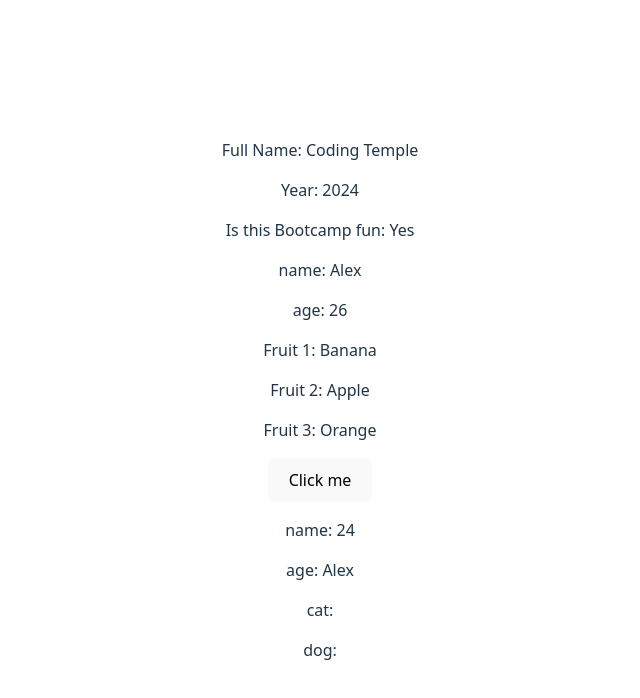
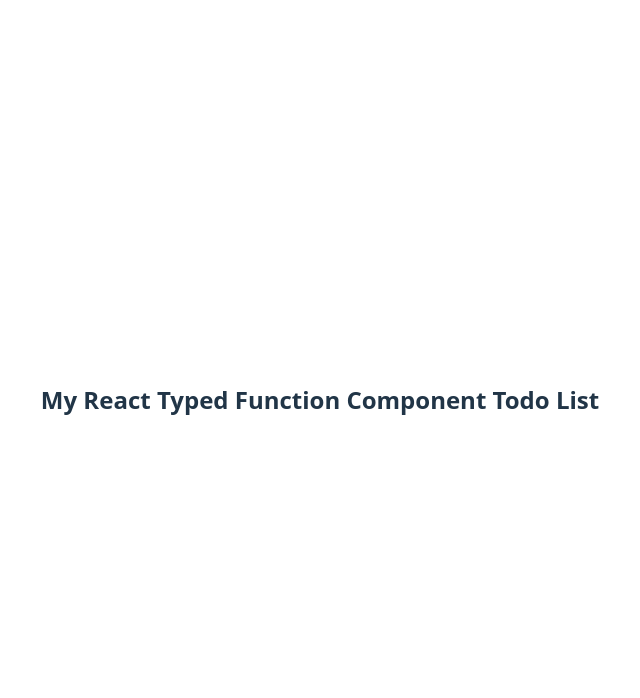
Before and after one commit to DhanushkaChandimal/React-with-Typescript-Redux-AuthO, a React (Vite) app: page / in a window 1280 px wide. Shown: the top 698 px of the page, without its empty margins (320-960 px from the left). Built offline with nearby package versions, Linux system fonts and the light colour scheme.

Commit message:
Created todoList component

```diff
--- a/src/App.tsx
+++ b/src/App.tsx
@@ -1,64 +1,68 @@
 import './App.css'
+import TodoList from './components/TodoList';
 
 function App(){
 
-  const fullName: string = "Coding Temple"
-  const year: number = 2024
-  const isThisBootCampFun: boolean = true;
-  const fruits: string[] = ['Banana','Apple','Orange']
+  // const fullName: string = "Coding Temple"
+  // const year: number = 2024
+  // const isThisBootCampFun: boolean = true;
+  // const fruits: string[] = ['Banana','Apple','Orange']
 
-  type Person = {
-    name: string;
-    age: number;
-  };
+  // type Person = {
+  //   name: string;
+  //   age: number;
+  // };
 
-  const person1: Person = {
-    name: "Alex",
-    age: 26,
-  };
+  // const person1: Person = {
+  //   name: "Alex",
+  //   age: 26,
+  // };
 
-  const shapeShifter: any = {
-    name: 24,
-    age: 'Alex'
-  }
+  // const shapeShifter: any = {
+  //   name: 24,
+  //   age: 'Alex'
+  // }
 
-  const printToConsole = (value: string): void => {
-    console.log(value);
-  }
+  // const printToConsole = (value: string): void => {
+  //   console.log(value);
+  // }
 
-  const cat: null = null;
-  const dog: undefined = undefined;
-  console.log('cat ',cat);
-  console.log('dog',dog);
+  // const cat: null = null;
+  // const dog: undefined = undefined;
+  // console.log('cat ',cat);
+  // console.log('dog',dog);
 
-  // define a type for basic data types
-  type Name = string;
-  type Age = number;
+  // // define a type for basic data types
+  // type Name = string;
+  // type Age = number;
 
-  // Union Types
-  type StringOrNumber = string | number;
+  // // Union Types
+  // type StringOrNumber = string | number;
 
-  // Array Types
-  type NumberArray = number[];
+  // // Array Types
+  // type NumberArray = number[];
 
   //Render the typed data to the screen
   return (
+    // <div>
+    //   <p>Full Name: {fullName}</p>
+    //   <p>Year: {year}</p>
+    //   <p>Is this Bootcamp fun: {isThisBootCampFun ? 'Yes' : 'No'}</p>
+    //   <p>name: {person1.name}</p>
+    //   <p>age: {person1.age}</p>
+
+    //   <p>Fruit 1: {fruits[0]}</p>
+    //   <p>Fruit 2: {fruits[1]}</p>
+    //   <p>Fruit 3: {fruits[2]}</p>
+
+    //   <button onClick={() => printToConsole('Hello, TypeScript!')}>Click me</button>
+    //   <p>name: {shapeShifter.name}</p>
+    //   <p>age: {shapeShifter.age}</p>
+    //   <p>cat: {cat}</p>
+    //   <p>dog: {dog}</p>
+    // </div>
     <div>
-      <p>Full Name: {fullName}</p>
-      <p>Year: {year}</p>
-      <p>Is this Bootcamp fun: {isThisBootCampFun ? 'Yes' : 'No'}</p>
-      <p>name: {person1.name}</p>
-      <p>age: {person1.age}</p>
-
-      <p>Fruit 1: {fruits[0]}</p>
-      <p>Fruit 2: {fruits[1]}</p>
-      <p>Fruit 3: {fruits[2]}</p>
-
-      <button onClick={() => printToConsole('Hello, TypeScript!')}>Click me</button>
-      <p>name: {shapeShifter.name}</p>
-      <p>age: {shapeShifter.age}</p>
-      <p>cat: {cat}</p>
-      <p>dog: {dog}</p>
+      <TodoList />
     </div>
   );
 }
--- /dev/null
+++ b/src/components/TodoList.tsx
@@ -0,0 +1,17 @@
+import React, { useState } from 'react';
+
+type Todo = {
+  id: number;
+  task: string;
+  completed: boolean;
+}
+
+const TodoList: React.FC = () => {
+  return (
+    <div>
+      <h2>My React Typed Function Component Todo List</h2>
+    </div>
+  );
+};
+
+export default TodoList;
```
